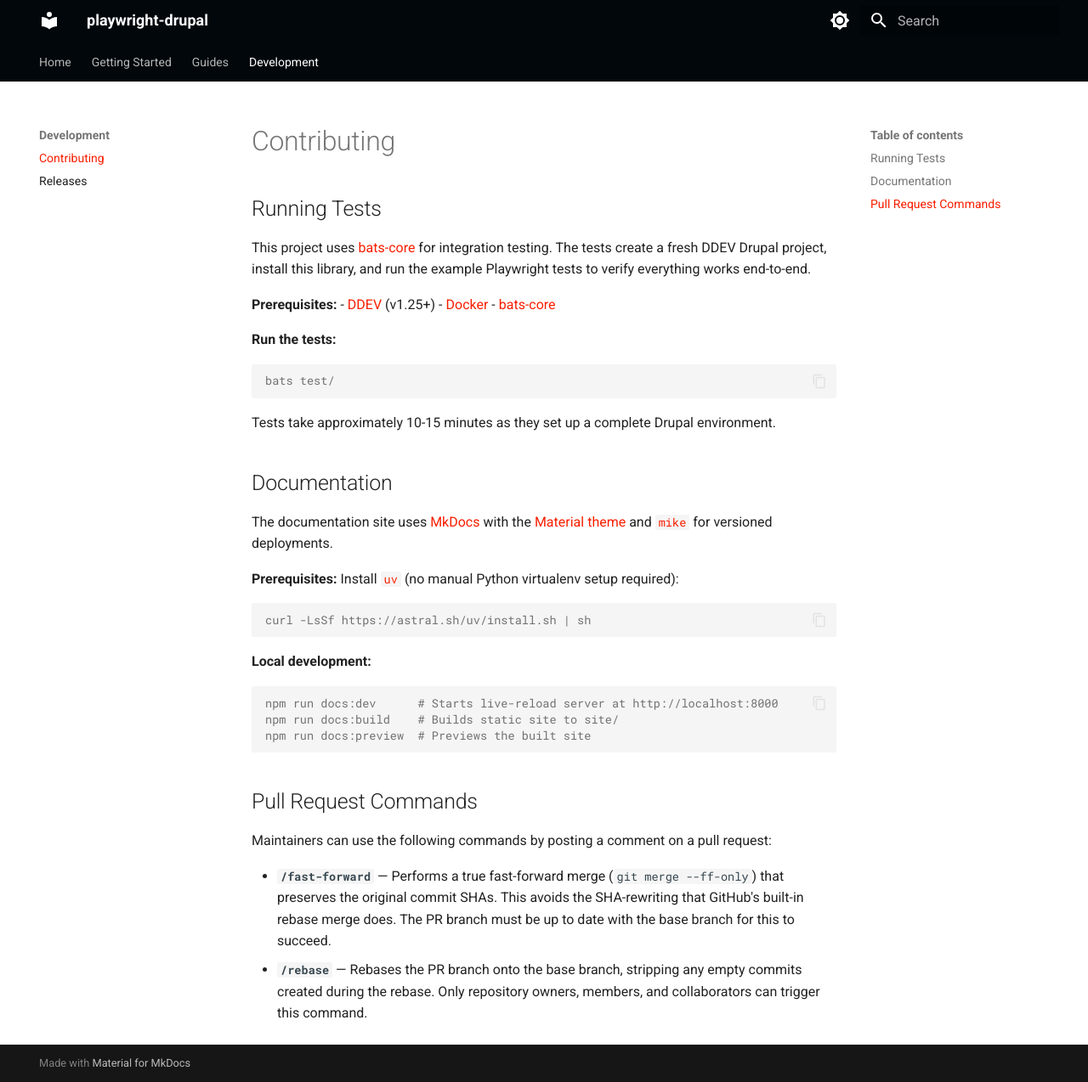
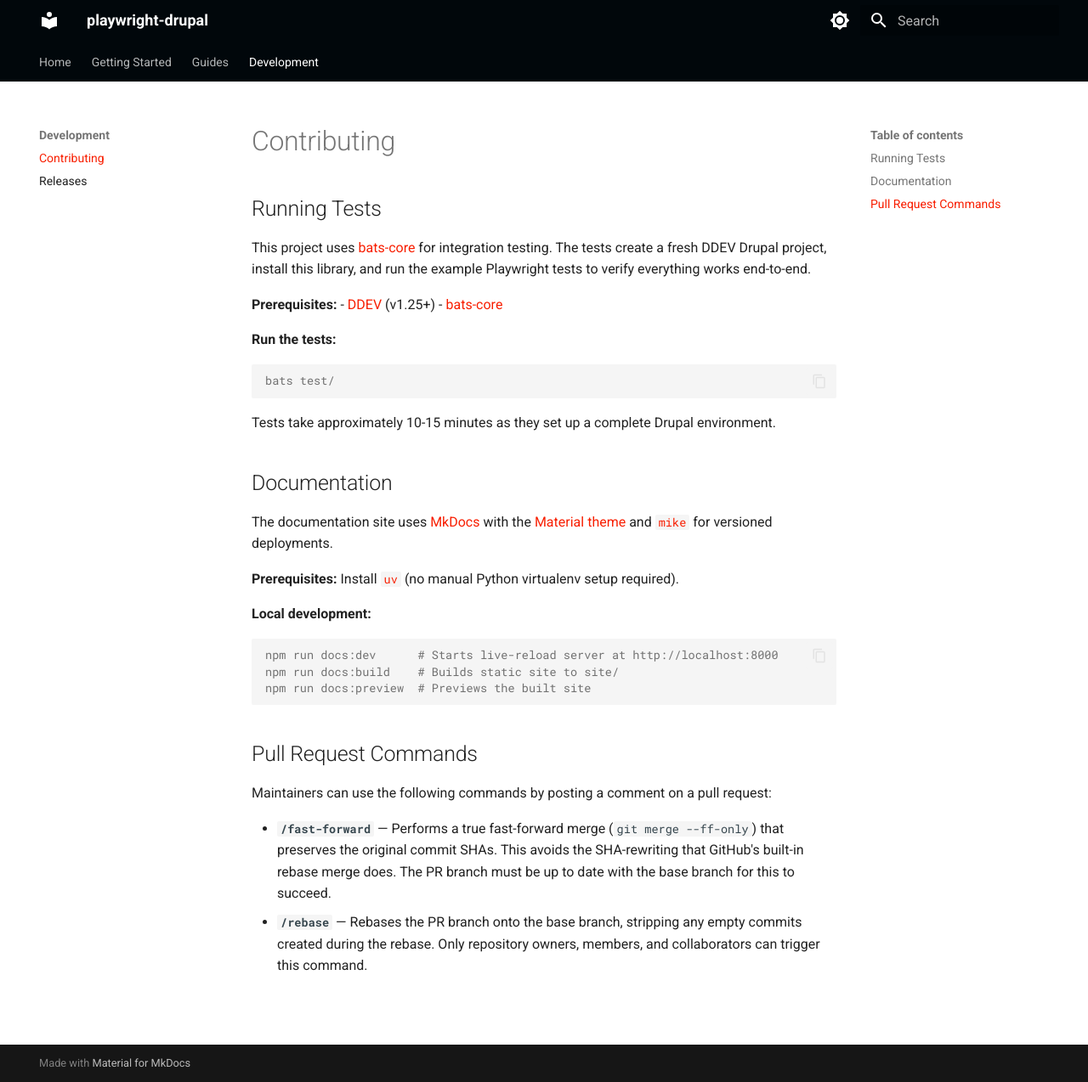
Before and after one commit to Lullabot/playwright-drupal, an MkDocs documentation site: the page built from docs/development/contributing.md, in a window 1280 px wide and 1274 px high. Shown: the whole window at 85% size. Built offline with MkDocs 1.6.1 and Material for MkDocs 9.7.7, drawn with Linux system fonts in a browser that asks for light colours; the version menu is left out.

Commit message:
docs: address PR review feedback
- Drop Docker from contributing prerequisites (DDEV requirement implies it)
- Drop the uv install curl command in favour of linking to the uv docs
- Link the DDEV mention in the requirements list to ddev.com

Co-Authored-By: Claude Opus 4.7 (1M context) <noreply@anthropic.com>

````diff
--- a/docs/development/contributing.md
+++ b/docs/development/contributing.md
@@ -6,7 +6,6 @@ This project uses [bats-core](https://github.com/bats-core/bats-core) for integr
 
 **Prerequisites:**
 - [DDEV](https://ddev.readthedocs.io/en/stable/) (v1.25+)
-- [Docker](https://docs.docker.com/get-docker/)
 - [bats-core](https://bats-core.readthedocs.io/en/stable/installation.html)
 
 **Run the tests:**
@@ -20,11 +19,7 @@ Tests take approximately 10-15 minutes as they set up a complete Drupal environm
 
 The documentation site uses [MkDocs](https://www.mkdocs.org/) with the [Material theme](https://squidfunk.github.io/mkdocs-material/) and [`mike`](https://github.com/jimporter/mike) for versioned deployments.
 
-**Prerequisites:** Install [`uv`](https://docs.astral.sh/uv/) (no manual Python virtualenv setup required):
-
-```console
-curl -LsSf https://astral.sh/uv/install.sh | sh
-```
+**Prerequisites:** Install [`uv`](https://docs.astral.sh/uv/) (no manual Python virtualenv setup required).
 
 **Local development:**
 
````
Also changed, not shown: docs/getting-started/index.md (+1 -1 lines).
